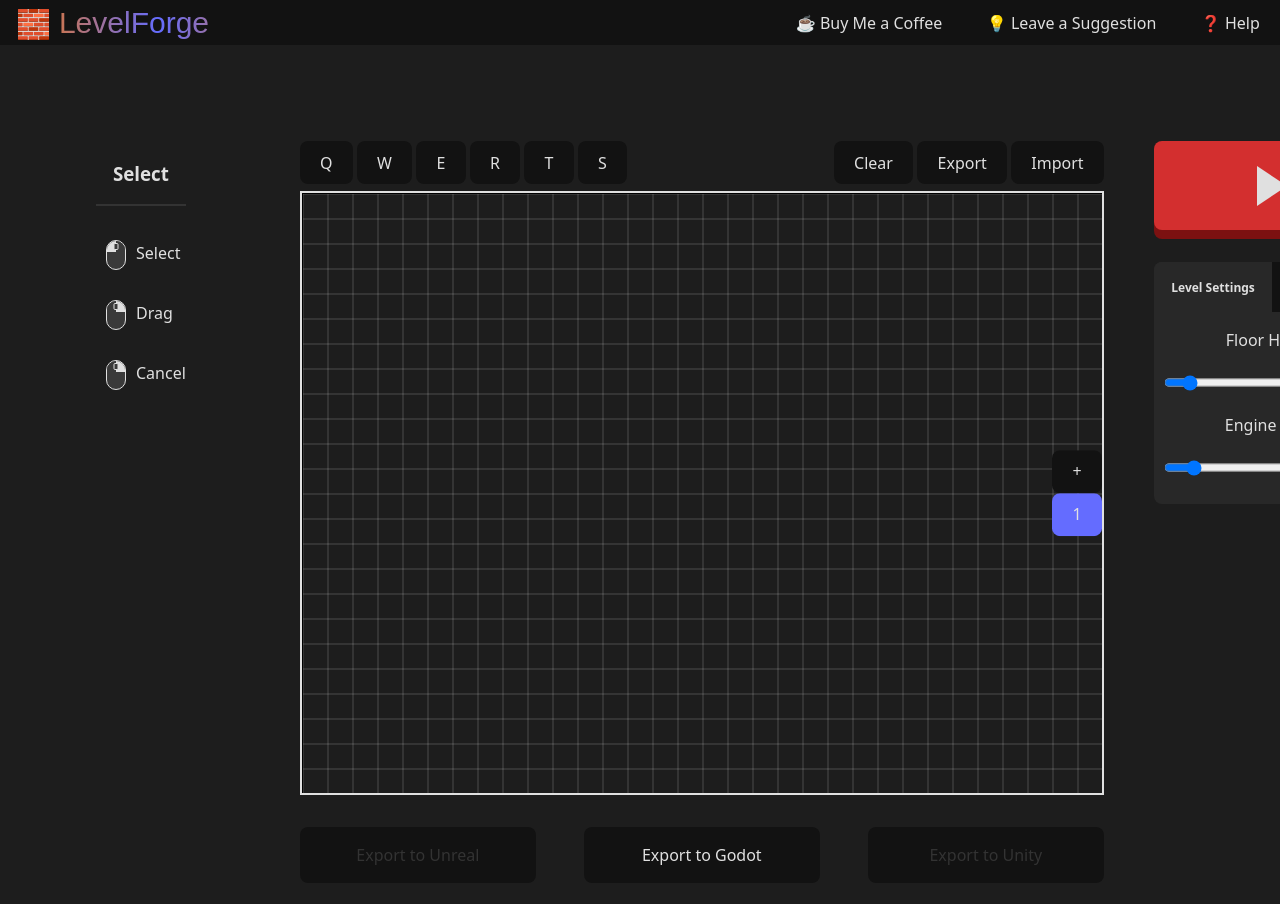
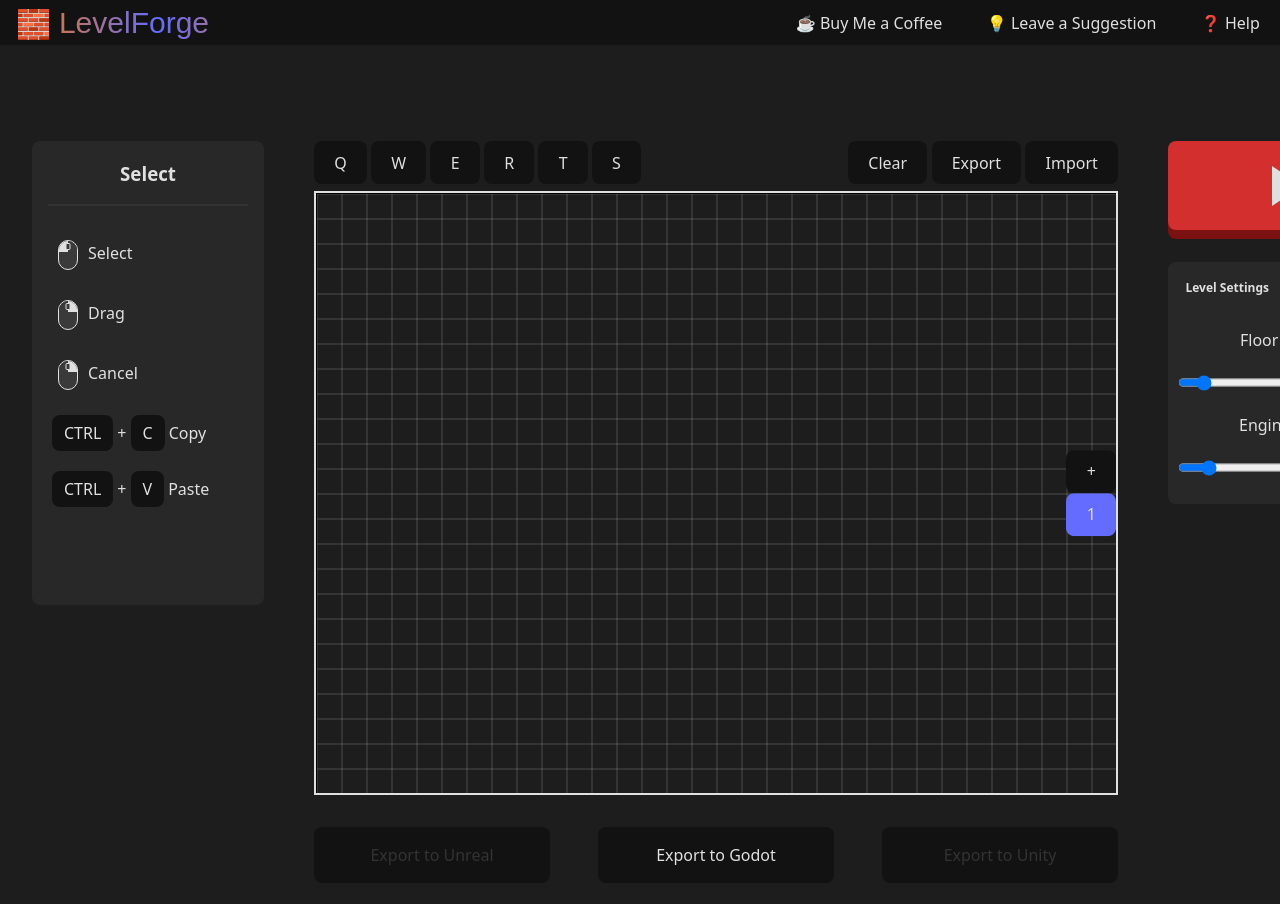
Before and after one commit to StamLord/level-editor, a Svelte app: page / in a window 1280 px wide. Shown: the top 904 px of the page. Built offline with nearby package versions, Linux system fonts and the light colour scheme; a web font is replaced by a local one.

Commit message:
Copy & Paste added

```diff
--- a/src/components/Canvas.svelte
+++ b/src/components/Canvas.svelte
@@ -170,6 +170,10 @@
 
       return angle;
     }
+
+    clone() {
+      return new Line(this.x1, this.y1, this.x2, this.y2);
+    }
   }
 
   class Square extends BaseData {
@@ -261,6 +265,10 @@
      isInvertedHorizontally() {
       return this.x2 < this.x1;
     }
+
+    clone() {
+      return new Square(this.x1, this.y1, this.getWidth(), this.getHeight());
+    }
   }
 
   class Ramp extends Square {
@@ -293,11 +301,19 @@
     getLength() {
       return (this.isVertical())? this.getHeight() : this.getWidth();
     }
+
+    clone() {
+      return new Ramp(this.x1, this.y1, this.getWidth(), this.getHeight(), this.direction);
+    }
   }
 
   class Stairs extends Ramp {
     constructor(x, y, width, height, direction = 0) {
       super(x, y, width, height, direction);
+    }
+
+    clone() {
+      return new Stairs(this.x1, this.y1, this.getWidth(), this.getHeight(), this.direction);
     }
   }
 
@@ -356,6 +372,10 @@
       else if (object instanceof Square)
         return this.isPointInside(object.x1, object.y1) && this.isPointInside(object.x2, object.y2) && this.isPointInside(object.x3, object.y3) && this.isPointInside(object.x4, object.y4);
     }
+
+    clone() {
+      return new Selection(this.x1, this.y1, this.x4, this.y4);
+    }
   }
 
   const selectionColor = '#3399FF80';
@@ -389,6 +409,9 @@
 
   let canvas;
   let ctx;
+
+  const floorKeys = ['lines', 'platforms', 'ramps', 'fences', 'stairs'];
+
   let floors = [{
     lines: [],
     platforms: [],
@@ -426,6 +449,15 @@
     };
   let moveSelectionStartX;
   let moveSelectionStartY;
+
+  let copiedSelectionRect = null; // For drawing the same selection rect without computation
+  let copiedSelectionData = {
+      lines: [],
+      platforms: [],
+      ramps: [],
+      fences: [],
+      stairs: [],
+    };
 
   onMount(() => {
     if (canvas) {
@@ -936,10 +968,25 @@
   const handleKeydown = (event) => {
     const key = event.key;
 
-    // ctrl + s exports the canvas
-    if (event.ctrlKey && event.key === "s") {
-      event.preventDefault();
-      exportCanvas();
+
+    if (event.ctrlKey) {
+      // ctrl + s exports the canvas
+      if (event.key === "s") {
+        event.preventDefault();
+        exportCanvas();
+      }
+
+      // ctrl + c copies selection
+      if (event.key === "c" && tool === Tool.SELECT) {
+        event.preventDefault();
+        copySelectionData();
+      }
+
+      // ctrl + v pastes selection
+      if (event.key === "v" && tool === Tool.SELECT) {
+        event.preventDefault();
+        pasteSelectionData();
+      }
     }
 
     // Numbers switch floors
@@ -1241,5 +1288,38 @@
     moveSelectionStartY = y;
   }
 
+  function copySelectionData() {
+    copiedSelectionRect = selectionRect.clone();
+
+    for (const key of floorKeys) {
+      copiedSelectionData[key] = selectionData[key].map(data => data.clone());
+    }
+  }
+
+  function pasteSelectionData() {
+    // TODO: Better way to detect copy buffer
+    if (copiedSelectionRect === null)
+      return;
+
+    clearSelectionData();
+
+    // Draw new selection rect from copy
+    selectionRect = copiedSelectionRect.clone();
+    selectionState = SelectionState.PASSIVE;
+
+    // Add copied data to floor + selection
+    const floor = floors[activeFloor];
+
+    for (const key of floorKeys) {
+      copiedSelectionData[key].forEach(data => {
+        const newData = data.clone()
+        floor[key].push(newData);
+        selectionData[key].push(newData);
+      })
+    }
+
+    markSelectedObjects();
+  }
+
   $: gridSize, zoomFactor, drawGrid();
 </script>
--- a/src/components/ToolInfo.svelte
+++ b/src/components/ToolInfo.svelte
@@ -15,6 +15,10 @@
                     <MouseIcon leftActive={true} scale={0.5}/>
                 {:else if tip.button == "rmb"}
                     <MouseIcon rightActive={true} scale={0.5}/>
+                {:else if tip.button == "ctrl+c"}
+                    <div class="btn-combo"><div class="btn">CTRL</div> + <div class="btn">C</div></div>
+                {:else if tip.button == "ctrl+v"}
+                    <div class="btn-combo"><div class="btn">CTRL</div> + <div class="btn">V</div></div>
                 {/if}
                 <p>{tip.text}</p>
             </row>
@@ -24,10 +28,12 @@
 
 <style>
     .tool-info {
-        padding-left: 4rem;
-        padding: 4rem;
+        background-color: var(--panel-color);
+        height: 28rem;
+        border-radius: 8px;
+        padding: 1rem;
         padding-top: 0;
-        height: 30rem;
+        min-width: 200px;
     }
 
     .info-content {
@@ -42,4 +48,23 @@
     row {
         display: flex;
     }
+
+    .btn-combo {
+        display: flex;
+        align-items: center;
+        justify-content: center;
+    }
+
+    .btn {
+        display: flex;
+        align-items: center;
+        justify-content: center;
+        /* width: 25px; */
+        height: 12px;
+        padding: 0.75rem;
+        margin: 0.25rem;
+        background-color: var(--button-bg);
+        border-radius: 8px;
+        line-height: 1;
+    }
 </style>
--- a/src/data/tools.js
+++ b/src/data/tools.js
@@ -3,7 +3,9 @@ export const tools = {
         name: "Select",
         tips: [ {button: "lmb", text: "Select"},
                 {button: "rmb", text: "Drag"},
-                {button: "rmb", text: "Cancel"}]
+                {button: "rmb", text: "Cancel"},
+                {button: "ctrl+c", text: "Copy"},
+                {button: "ctrl+v", text: "Paste"}]
     },
     1: {
         name: "Wall",
```
